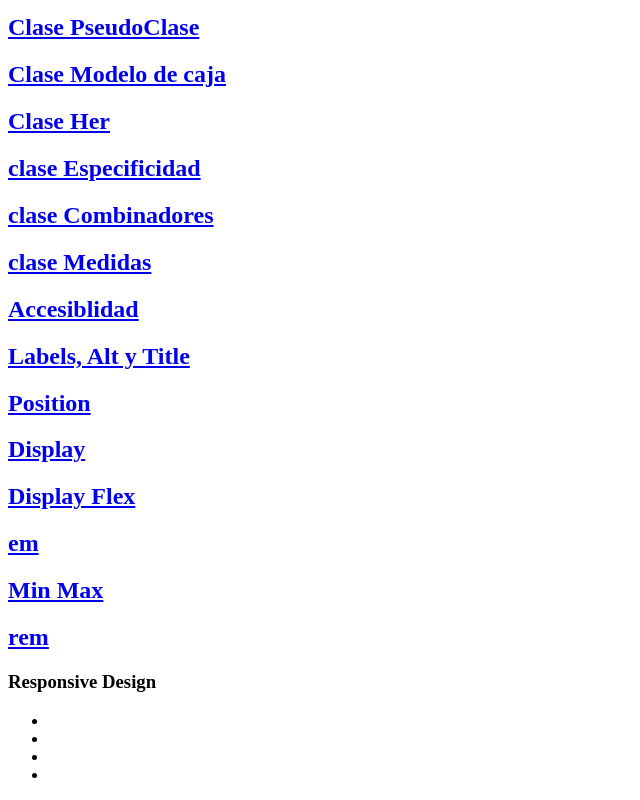
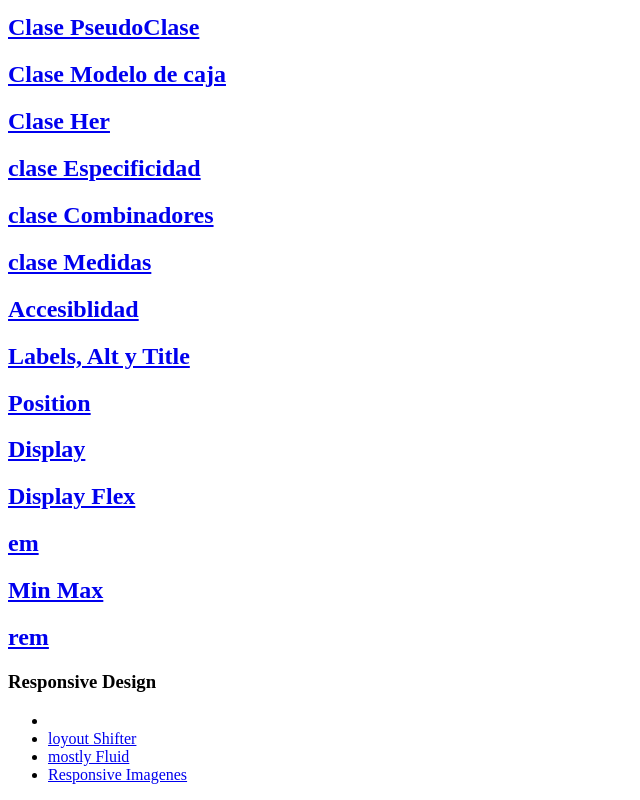
Before and after one commit to BrayneL87/HTML-CSS.github.io, a plain HTML site: page index.html in a window 1280 px wide. Shown: the part 347-1147 px from the top of the page, without its empty margins (0-640 px from the left). Drawn offline with Linux system fonts and the light colour scheme.

Commit message:
index.html

```diff
--- a/index.html
+++ b/index.html
@@ -38,9 +38,9 @@
     <p><h3>Responsive Design</h3></p>
     <ul>
         <li><a href="https://braynel87.github.io/HTML-CSS.github.io/ResponsiveDesign/columnDrop"></a></li>
-        <li><a href=""></a></li>
-        <li><a href=""></a></li>
-        <li><a href=""></a></li>
+        <li><a href="https://braynel87.github.io/HTML-CSS.github.io/ResponsiveDesign/loyoutShifter">loyout Shifter</a></li>
+        <li><a href="https://braynel87.github.io/HTML-CSS.github.io/ResponsiveDesign/mostlyFluid">mostly Fluid</a></li>
+        <li><a href="https://braynel87.github.io/HTML-CSS.github.io/ResponsiveDesign/ResponsiveImagenes">Responsive Imagenes</a></li>
     </ul>
 </body>
 </html>
```
